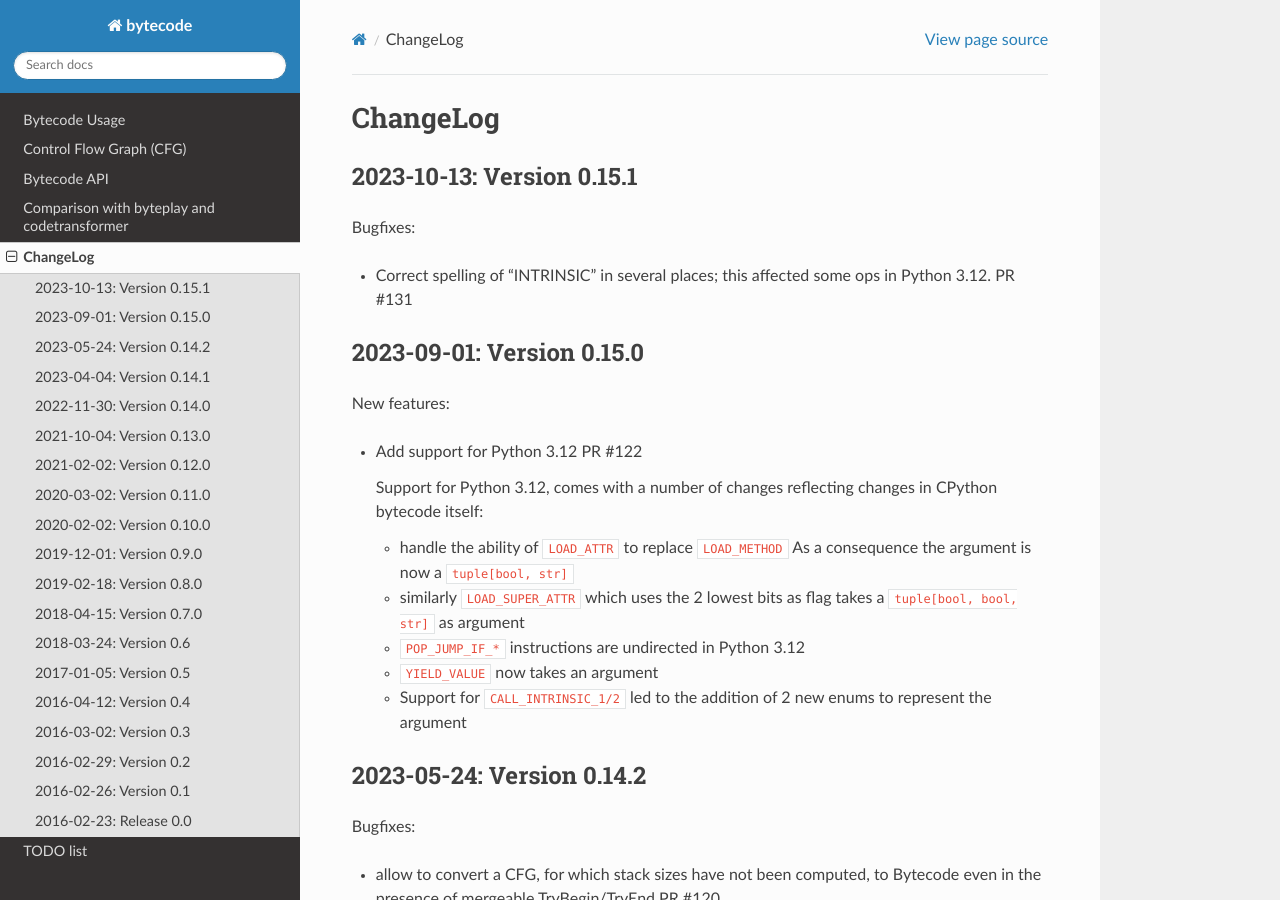
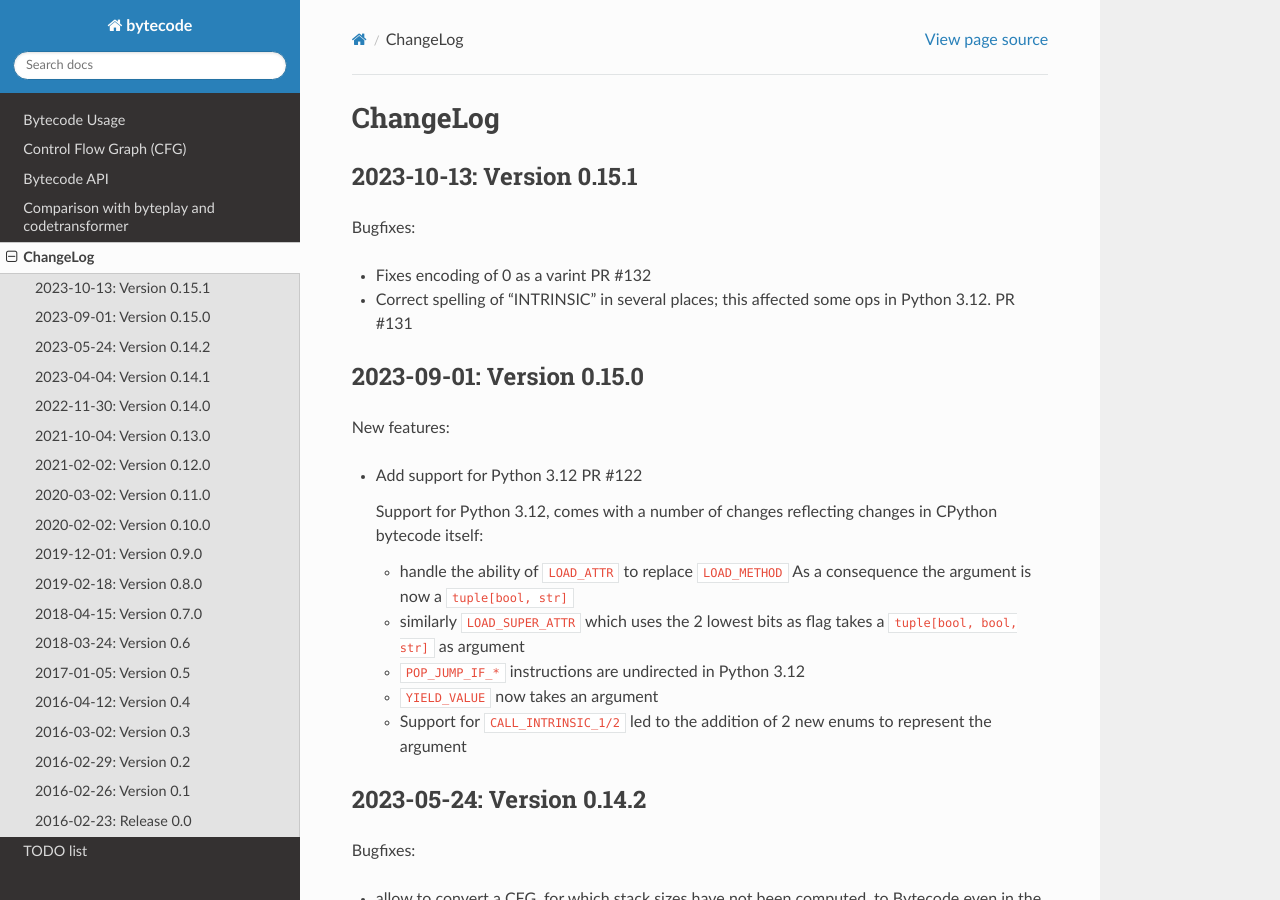
Before and after one commit to MatthieuDartiailh/bytecode, a Sphinx documentation site: the page built from doc/changelog.rst, in a window 1280 px wide and 900 px high. Built offline with Sphinx 7.4.7 and the Read the Docs theme 2.0.0, drawn with Linux system fonts in a browser that asks for light colours; the version number could not be read and is left out.

Commit message:
update changelog

```diff
--- a/doc/changelog.rst
+++ b/doc/changelog.rst
@@ -6,6 +6,7 @@ ChangeLog
 
 Bugfixes:
 
+- Fixes encoding of 0 as a varint PR #132
 - Correct spelling of "INTRINSIC" in several places; this affected
   some ops in Python 3.12.  PR #131
 
```
